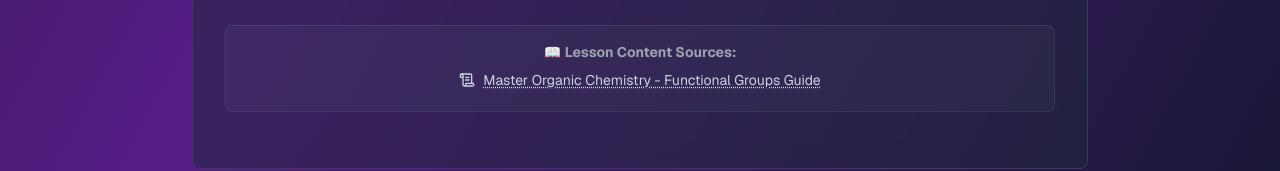
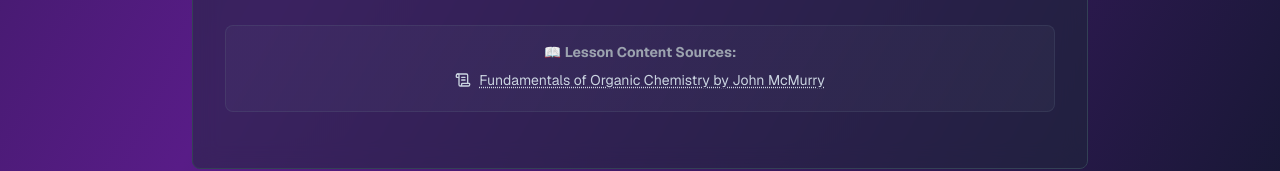
Before and after one commit to DylanMerigaud/admiss.ia, a Next.js app: page /lesson in a window 1280 px wide. Shown: the part 1832-2003 px from the top of the page. Built offline with nearby package versions, Linux system fonts and the light colour scheme.

Commit message:
rework sources

```diff
--- a/app/components/TopicNode.tsx
+++ b/app/components/TopicNode.tsx
@@ -54,12 +54,7 @@
   };
 
   const handleNodeClick = () => {
-    router.push("/lesson");
-  };
-
-  const handlePlayClick = (e: React.MouseEvent) => {
-    e.stopPropagation();
-    router.push("/exercise");
+    router.push(`/lesson?topic=${name}`);
   };
 
   return (
@@ -119,7 +114,6 @@
           </div>
 
           <motion.button
-            onClick={handlePlayClick}
             className="p-1 rounded-full transition-colors duration-150 bg-green-500/20 text-green-400 hover:bg-green-500/30"
             whileHover={{ scale: 1.1 }}
             whileTap={{ scale: 0.9 }}
--- a/app/lesson/page.tsx
+++ b/app/lesson/page.tsx
@@ -329,13 +329,13 @@
                       📖 <strong>Lesson Content Sources:</strong>
                     </p>
                     <a
-                      href="https://www.masterorganicchemistry.com/2010/10/06/functional-groups-organic-chemistry/"
+                      href="https://tech.chemistrydocs.com/Books/Organic/Fundamentals-of-Organic-Chemistry-by-John-McMurry-7th-Edition.pdf"
                       target="_blank"
                       rel="noopener noreferrer"
                       className="inline-flex items-center gap-2 text-sm text-slate-300 hover:text-slate-200 transition-colors duration-200 underline decoration-dotted underline-offset-2"
                     >
                       <ScrollText className="w-4 h-4" />
-                      Master Organic Chemistry - Functional Groups Guide
+                      Fundamentals of Organic Chemistry by John McMurry
                     </a>
                   </div>
                 </div>
```
